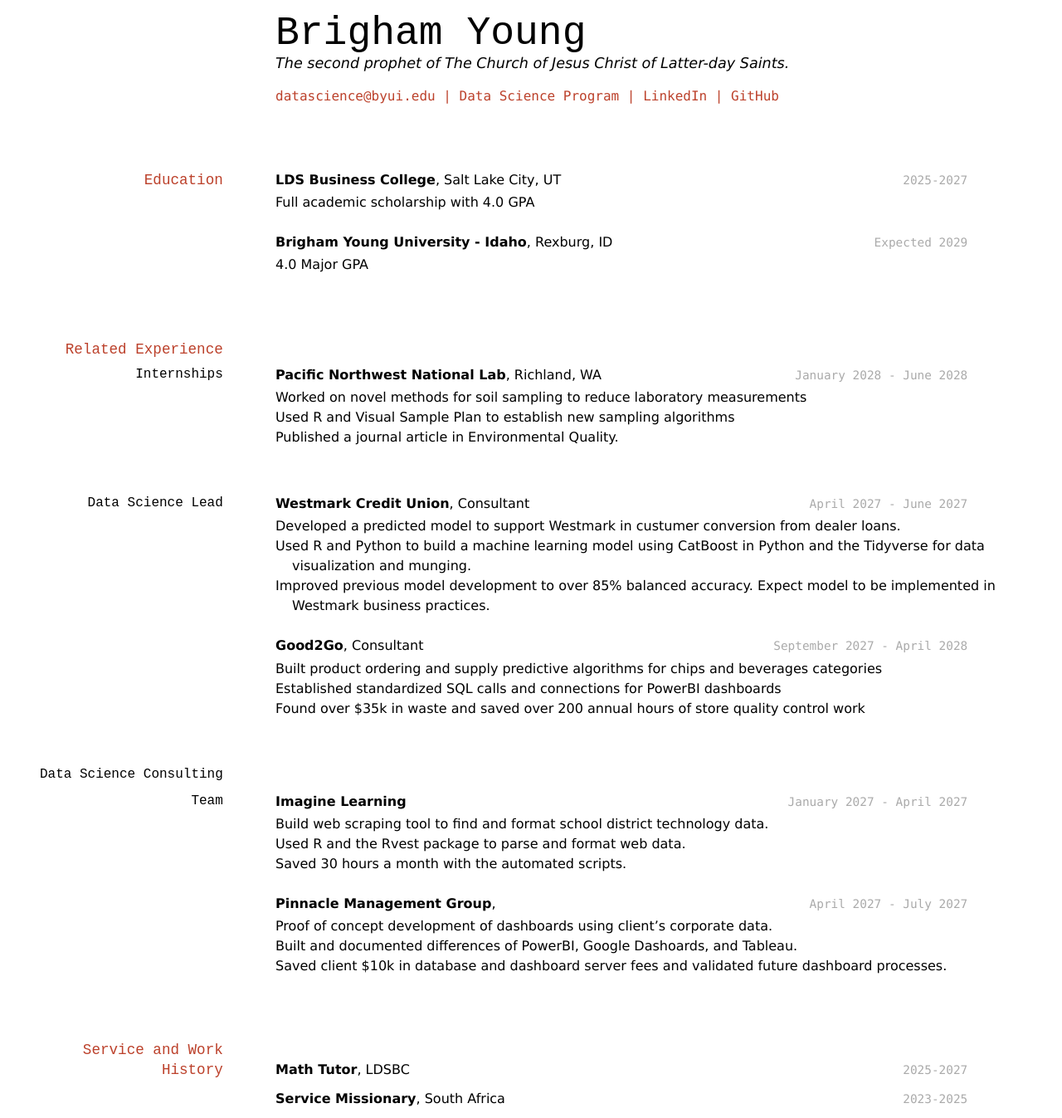
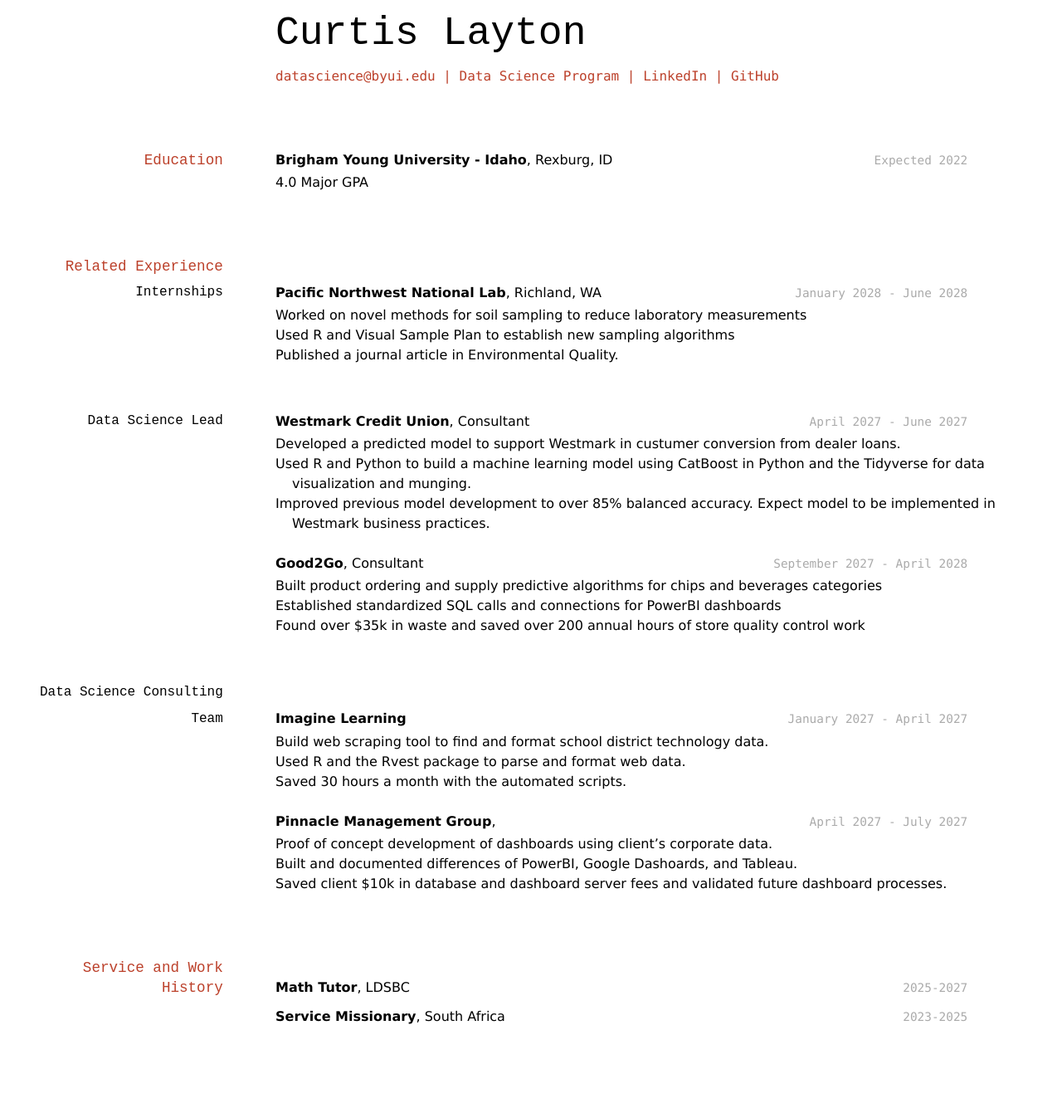
Before and after one commit to Clayton088/Layton-Resume, a Jekyll site: the page built from docs/index.md, in a window 1280 px wide. Shown: the whole page at 83% size. Built offline with Jekyll 4.4.1, drawn with Linux system fonts in a browser that asks for light colours; after the commit the page ends 1248 px from its top, so only the background shows below that.

Commit message:
Update resume info

```diff
--- a/docs/index.md
+++ b/docs/index.md
@@ -1,9 +1,8 @@
 ---
 layout: cv
-title: Brigham Young's Resume
+title: Curtis Layton's Resume
 ---
-# Brigham Young
-The second prophet of The Church of Jesus Christ of Latter-day Saints.
+# Curtis Layton
 
 <div id="webaddress">
 <a href="datascience@byui.edu">datascience@byui.edu</a>
@@ -16,12 +15,7 @@ The second prophet of The Church of Jesus Christ of Latter-day Saints.
 
 ## Education
 
-`2025-2027`
-__LDS Business College__, Salt Lake City, UT
-
-- Full academic scholarship with 4.0 GPA
-
-`Expected 2029`
+`Expected 2022`
 __Brigham Young University - Idaho__, Rexburg, ID
 
 - 4.0 Major GPA
```
